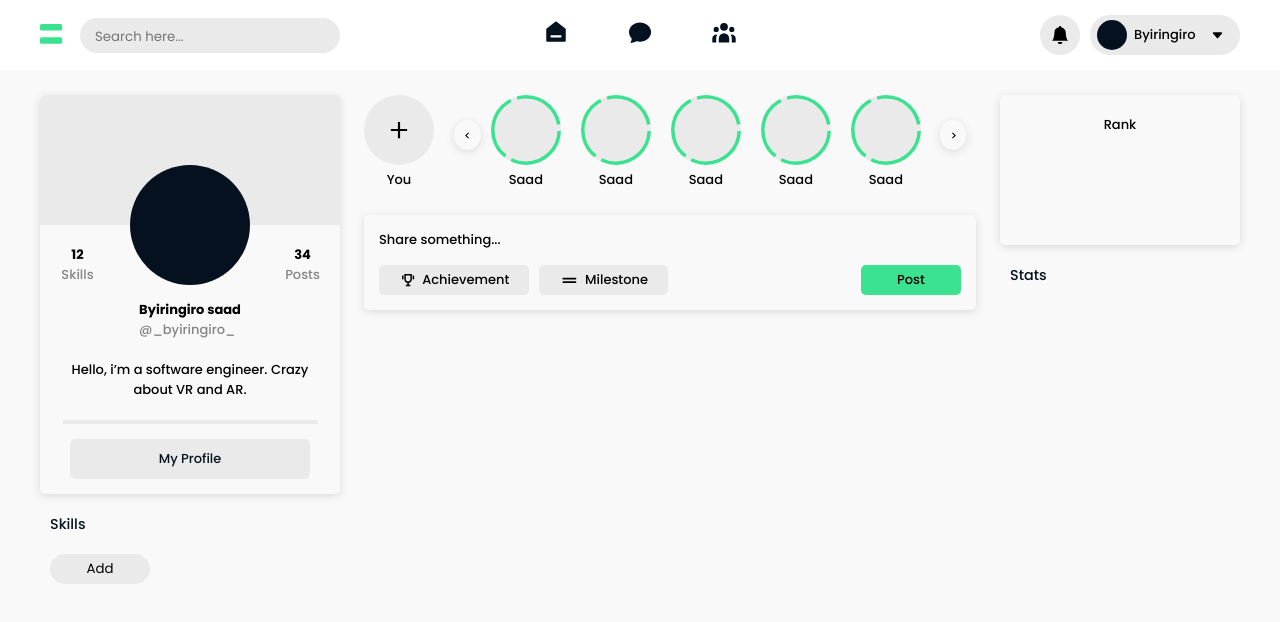
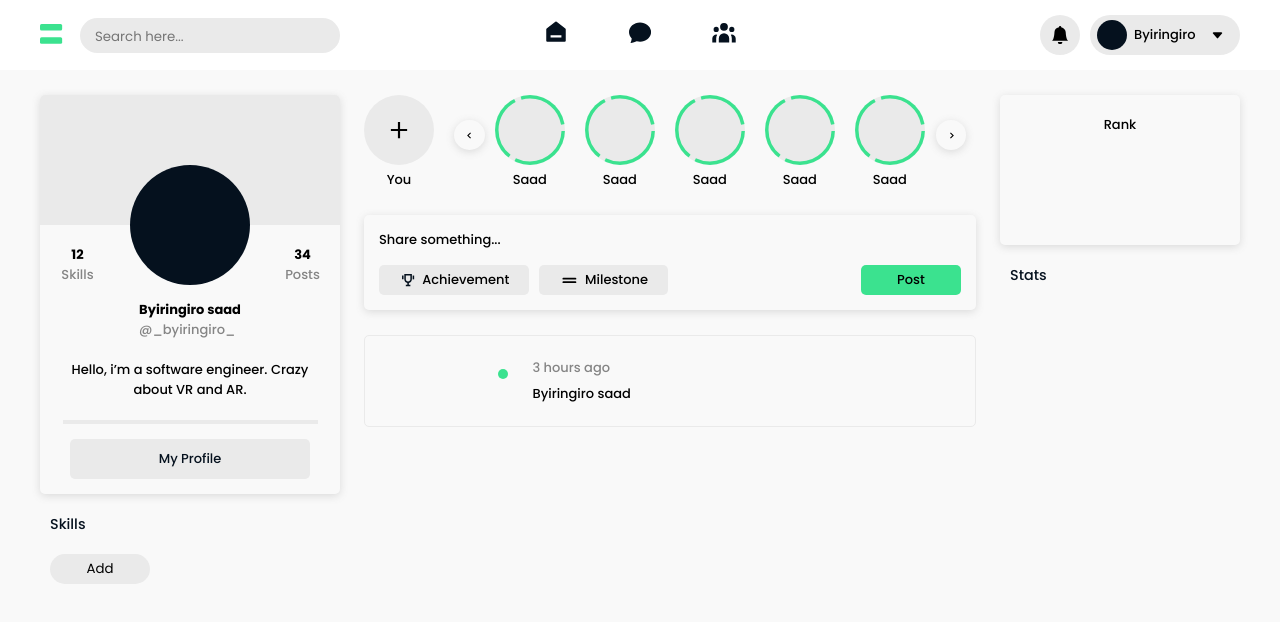
Before and after one commit to aamines/frontend, a React (Create React App) app: page /home in a window 1280 px wide. Shown: the top 622 px of the page. Built offline with nearby package versions, Linux system fonts and the light colour scheme; no server answers.

Commit message:
starting to work on home

```diff
--- a/src/components/posts/add.jsx
+++ b/src/components/posts/add.jsx
@@ -66,10 +66,12 @@ const Container = styled.div`
         padding: 5px 20px;
         margin: 0 10px 15px 0;
         border-radius: 5px;
+        cursor: pointer;
 
         .icon {
           font-size: 1.4em;
           margin: 0 5px 0 0;
+          color: var(--dark);
         }
 
         .big {
@@ -87,6 +89,7 @@ const Container = styled.div`
       justify-content: center;
       border-radius: 5px;
       background: var(--bright);
+      cursor: pointer;
     }
   }
 `;
--- /dev/null
+++ b/src/components/posts/container.jsx
@@ -0,0 +1,78 @@
+import React from "react";
+import styled from "styled-components";
+
+const Posts = () => {
+  return (
+    <Container>
+      <div className="top">
+        <div className="profile">
+          <div className="active"></div>
+        </div>
+        <div className="about">
+          <p className="gray">3 hours ago</p>
+          <p className="name">Byiringiro saad</p>
+        </div>
+      </div>
+      <div className="body"></div>
+    </Container>
+  );
+};
+
+const Container = styled.div`
+  width: 100%;
+  height: auto;
+  display: flex;
+  flex-direction: column;
+  align-items: center;
+  border-radius: 5px;
+  border: 1.5px solid var(--gray);
+  padding: 10px;
+
+  .top {
+    width: 100%;
+    height: 70px;
+    display: flex;
+    flex-direction: row;
+    align-items: center;
+
+    .profile {
+      width: 60px;
+      height: 60px;
+      border-radius: 50%;
+      position: relative;
+      background: var(--gray);
+
+      .active {
+        width: 10px;
+        height: 10px;
+        border-radius: 50%;
+        background: var(--bright);
+        position: absolute;
+        bottom: 2px;
+        right: 10%;
+      }
+    }
+
+    .about {
+      width: auto;
+      height: 100%;
+      display: flex;
+      flex-direction: column;
+      justify-content: center;
+      margin: 0 0 0 10px;
+
+      p {
+        margin: 3px 0;
+      }
+
+      .gray {
+        color: var(--grayish);
+      }
+    }
+  }
+
+  .body {
+  }
+`;
+
+export default Posts;
--- a/src/components/status/container.jsx
+++ b/src/components/status/container.jsx
@@ -83,7 +83,7 @@ const Container = styled.div`
     align-items: center;
 
     .scroll {
-      width: 30px;
+      width: 35px;
       height: 30px;
       display: flex;
       align-items: center;
--- a/src/pages/home.jsx
+++ b/src/pages/home.jsx
@@ -5,6 +5,7 @@ import styled from "styled-components";
 import Add from "../components/posts/add";
 import Stats from "../components/home/stats";
 import Profile from "../components/home/profile";
+import Posts from "../components/posts/container";
 import Status from "../components/status/container";
 
 const Home = () => {
@@ -17,6 +18,7 @@ const Home = () => {
         <div className="content">
           <Status />
           <Add />
+          <Posts />
         </div>
         <div className="stats">
           <Stats />
```
Also changed, not shown: src/components/posts/post.jsx (added, +10 -0 lines).
